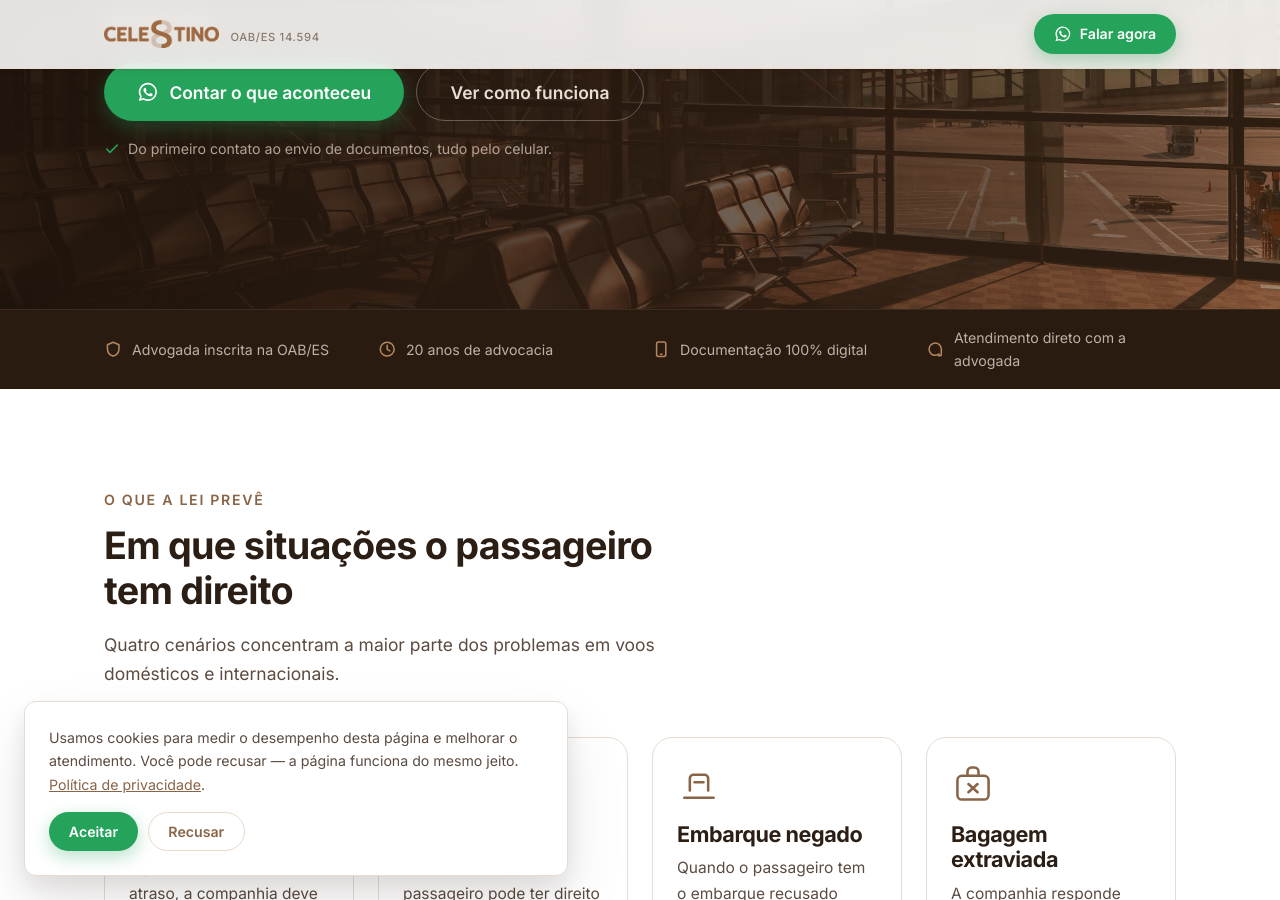
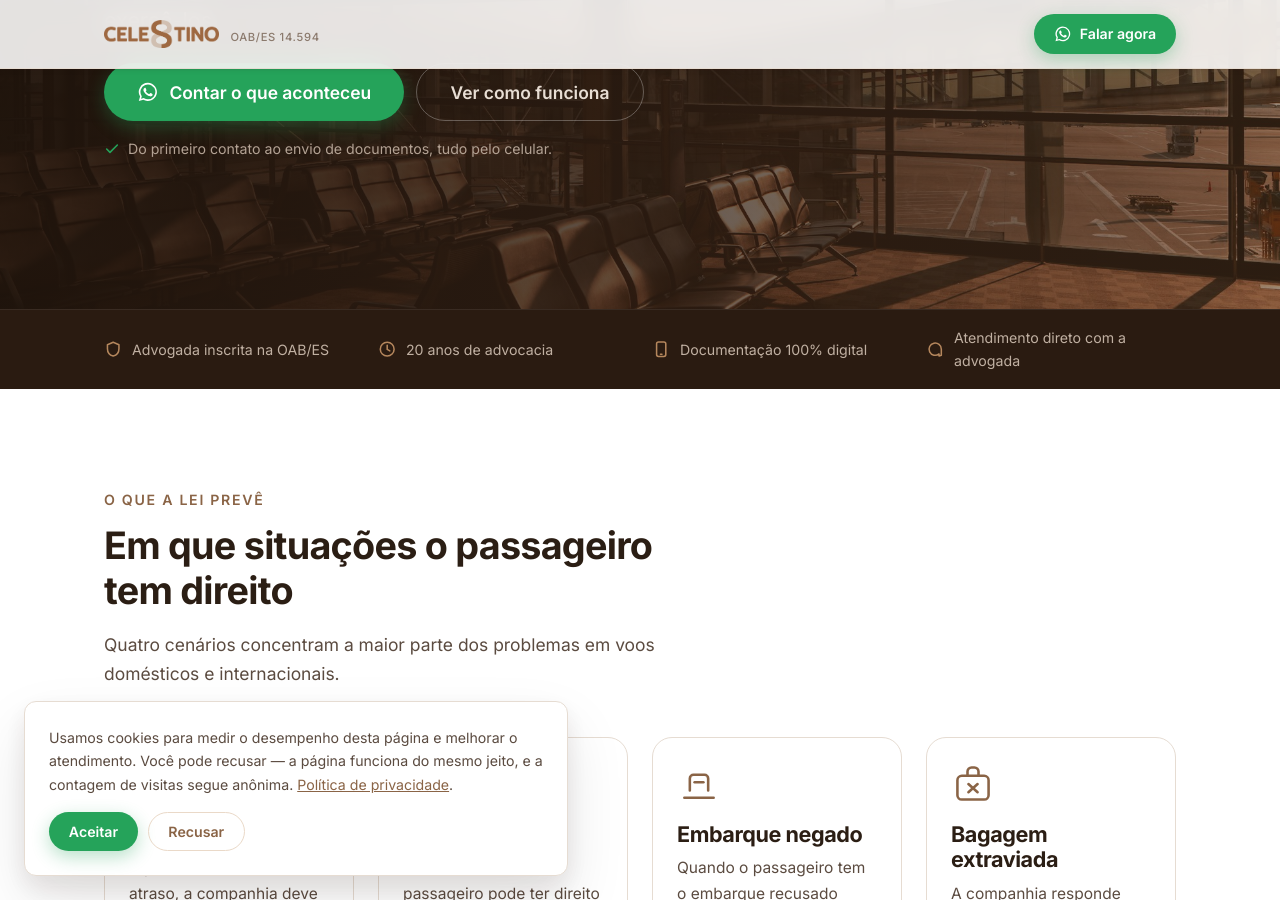
Before and after one commit to cafe01/celestinoadvogados.site, a Jekyll site: the page voo/index.html, which Jekyll copies as it is, in a window 1280 px wide and 900 px high, scrolled down 498 px. Built offline with Jekyll 4.4.1, drawn with Linux system fonts in a browser that asks for light colours; part of the change alters nothing that is shown.

Commit message:
voo: consent mode — a medicao sobe sempre, com negado como padrao
Antes a etiqueta so existia depois do aceite, e quem lia e saia nao existia
para ninguem. Agora o padrao NEGADO e declarado antes da biblioteca subir:
sem cookie e sem identificador, a visita ainda e contada, e o aceite apenas
atualiza o estado.

Conferido no Chrome, contra o servidor local: sem aceite gcs=G100 com
/g/collect respondendo 204; com aceite gcs=G111. No Brave a prova nao existe,
porque ele substitui a biblioteca do Google por um stub vazio que devolve 200.

O banner ganha a frase da contagem anonima, aprovada pela Mariela.

Co-Authored-By: Claude Opus 5 <noreply@anthropic.com>

```diff
--- a/voo/assets/js/main.js
+++ b/voo/assets/js/main.js
@@ -257,9 +257,12 @@
   }
 
   /* ----------------------------------------------------------------------
-     9. Consentimento (LGPD)
-     Os scripts de medição só sobem depois do aceite. Enquanto não há aceite,
-     a página funciona inteira — só não mede.
+     9. Consentimento (LGPD) — Consent Mode
+     A medição sobe SEMPRE, declarando "negado" como padrão antes de a
+     biblioteca do Google carregar. Negado não é silêncio: o Google recebe
+     um ping sem cookie e sem identificador, que conta a visita e alimenta a
+     modelagem de conversão. O aceite não carrega nada de novo — apenas
+     atualiza o estado para "concedido".
      ---------------------------------------------------------------------- */
   var consent = $('.consent');
   var STORE_KEY = 'consent-analytics';
@@ -270,16 +273,32 @@
     document.head.appendChild(s);
   }
 
-  function loadTrackers() {
+  // gtag tem de existir antes de tudo: o consentimento padrão é empurrado
+  // ANTES de o script subir, e essa ordem é o mecanismo inteiro.
+  window.gtag = window.gtag || function () { window.dataLayer.push(arguments); };
+
+  function estadoConsentimento(concedido) {
+    var v = concedido ? 'granted' : 'denied';
+    return {
+      ad_storage: v,
+      ad_user_data: v,
+      ad_personalization: v,
+      analytics_storage: v
+    };
+  }
+
+  function sobeMedicao() {
     // gtag serve GA4 e Google Ads pela mesma biblioteca
     var gtagId = CONFIG.ga4 || CONFIG.googleAds;
-    if (gtagId) {
-      carregaScript('https://www.googletagmanager.com/gtag/js?id=' + gtagId);
-      window.gtag = function () { window.dataLayer.push(arguments); };
-      window.gtag('js', new Date());
-      if (CONFIG.ga4)       window.gtag('config', CONFIG.ga4);
-      if (CONFIG.googleAds) window.gtag('config', CONFIG.googleAds);
-    }
+    if (!gtagId) return;
+    carregaScript('https://www.googletagmanager.com/gtag/js?id=' + gtagId);
+    window.gtag('js', new Date());
+    if (CONFIG.ga4)       window.gtag('config', CONFIG.ga4);
+    if (CONFIG.googleAds) window.gtag('config', CONFIG.googleAds);
+  }
+
+  function concedeConsentimento() {
+    window.gtag('consent', 'update', estadoConsentimento(true));
 
     if (CONFIG.metaPixel) {
       /* eslint-disable */
@@ -299,14 +318,25 @@
   var saved = null;
   try { saved = localStorage.getItem(STORE_KEY); } catch (e) {}
 
+  // Padrão negado, declarado antes da medição subir. wait_for_update segura
+  // as primeiras chamadas por meio segundo, para quem já aceitou antes não
+  // ter a visita contada como recusa.
+  window.gtag('consent', 'default', Object.assign(estadoConsentimento(false), {
+    wait_for_update: 500
+  }));
+  window.gtag('set', 'url_passthrough', true);
+  window.gtag('set', 'ads_data_redaction', true);
+
+  sobeMedicao();
+
   if (saved === 'aceito') {
-    loadTrackers();
+    concedeConsentimento();
   } else if (saved !== 'recusado' && consent) {
     setTimeout(function () { consent.classList.add('is-visible'); }, 1200);
     $('[data-consent="aceitar"]').addEventListener('click', function () {
       try { localStorage.setItem(STORE_KEY, 'aceito'); } catch (e) {}
       consent.classList.remove('is-visible');
-      loadTrackers();
+      concedeConsentimento();
     });
     $('[data-consent="recusar"]').addEventListener('click', function () {
       try { localStorage.setItem(STORE_KEY, 'recusado'); } catch (e) {}
--- a/voo/index.html
+++ b/voo/index.html
@@ -359,7 +359,7 @@
 
 <!-- ========================= CONSENTIMENTO (LGPD) ========================= -->
 <div class="consent" role="dialog" aria-live="polite" aria-label="Aviso de cookies">
-  <p>Usamos cookies para medir o desempenho desta página e melhorar o atendimento. Você pode recusar — a página funciona do mesmo jeito. <a href="/privacidade/">Política de privacidade</a>.</p>
+  <p>Usamos cookies para medir o desempenho desta página e melhorar o atendimento. Você pode recusar — a página funciona do mesmo jeito, e a contagem de visitas segue anônima. <a href="/privacidade/">Política de privacidade</a>.</p>
   <div class="consent__actions">
     <button class="btn btn--primary btn--sm" type="button" data-consent="aceitar">Aceitar</button>
     <button class="btn btn--ghost btn--sm" type="button" data-consent="recusar">Recusar</button>
```
